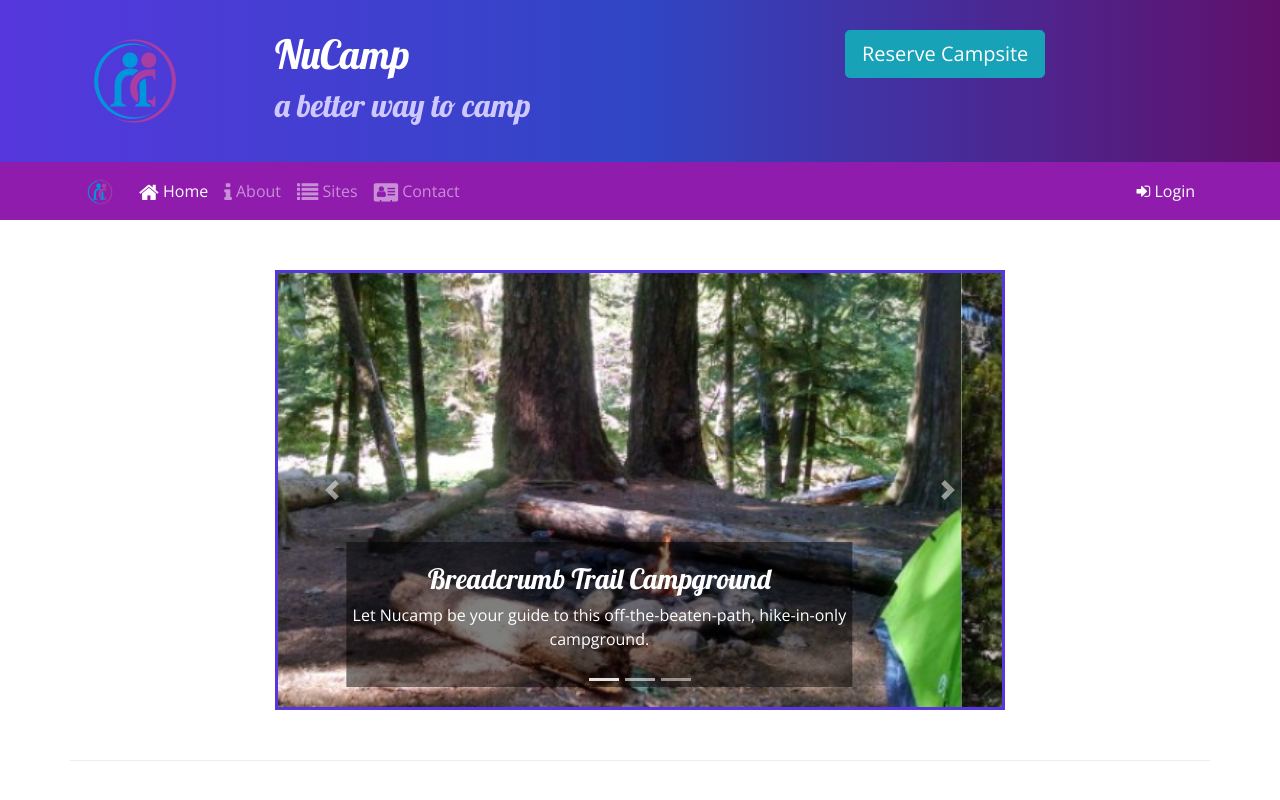
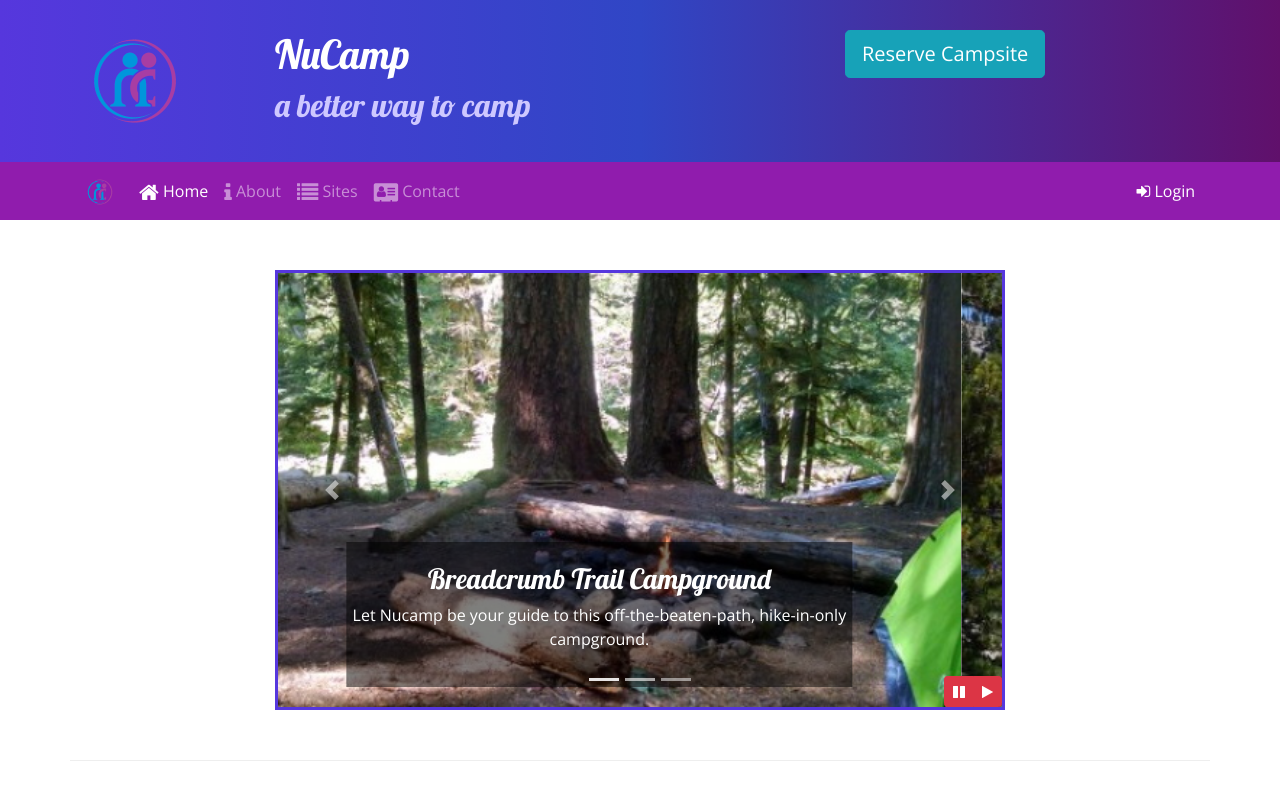
Before and after one commit to candktrujillo/nucamp-bootstrap, a website: page index.html in a window 1280 px wide. Shown: the top 800 px of the page. Drawn offline with nearby package versions, Linux system fonts and the light colour scheme.

Commit message:
Bootstrap and jQuery Part 1

```diff
--- a/css/styles.css
+++ b/css/styles.css
@@ -49,3 +49,10 @@ header h2 {
 .carousel {
     border: solid #5637DD;
 }
+
+#carouselButton {
+    position: absolute;
+    right: 0;
+    bottom: 0;
+    z-index: 100;
+}
--- a/index.html
+++ b/index.html
@@ -206,6 +206,14 @@
                         <span class='carousel-control-next-icon'> </span>
                         <span class='sr-only'> Next </span>
                     </a>
+                    <div class='btn-group' id='carouselButton'>
+                        <button class='btn btn-danger btn-sm' id='carouselPause'>
+                            <i class='fa fa-pause'> </i>
+                        </button>
+                        <button class='btn btn-danger btn-sm' id='carouselPlay'>
+                            <i class='fa fa-play'> </i>
+                        </button>
+                    </div>
                 </div>
             </div>
         </div>
@@ -294,7 +302,17 @@
     <script src='node_modules/jquery/dist/jquery.slim.min.js'></script>
     <script src='node_modules/popper.js/dist/umd/popper.min.js'></script>
     <script src='node_modules/bootstrap/dist/js/bootstrap.min.js'></script>
-
+<script>
+    $(function() {
+        $('.carousel').carousel({interval:2000});
+        $('#carouselPause').click(function(){
+            $('.carousel').carousel('pause');
+        });
+        $('#carouselPlay').click(function(){
+            $('.carousel').carousel('cycle');
+        });
+    });
+</script>
 
 
 
```
